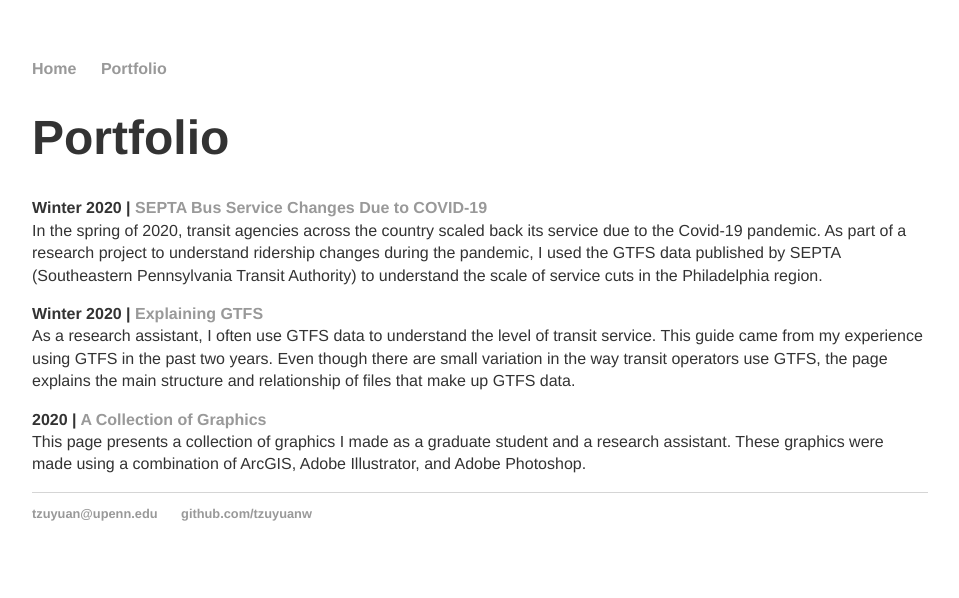
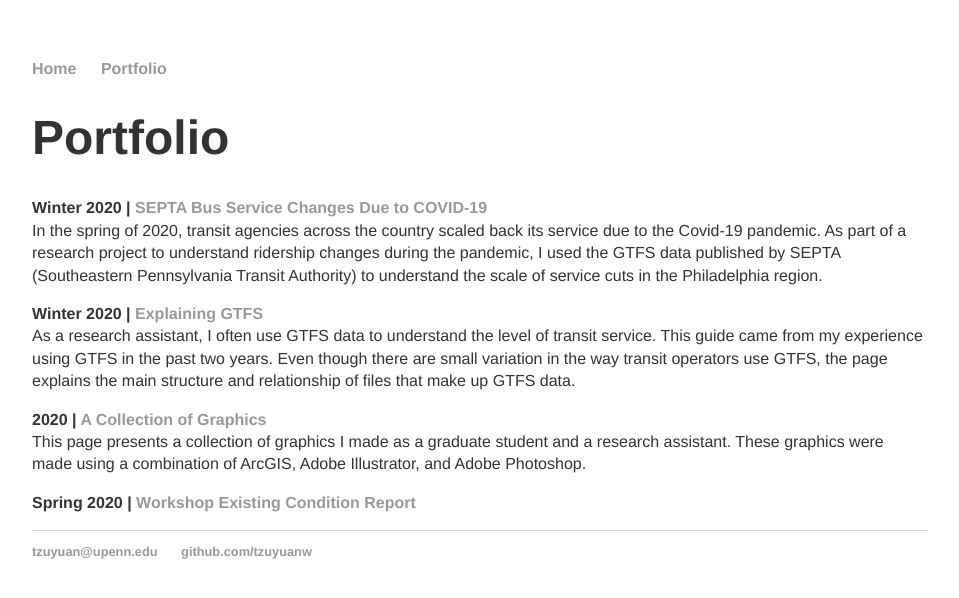
Before and after one commit to tzuyuanw/tzuyuanw.github.io, a Jekyll site: the page built from blog/index.html, in a window 1280 px wide. Shown: the top 598 px of the page, without its empty margins (160-1119 px from the left). Built offline with Jekyll 4.4.1, drawn with Linux system fonts in a browser that asks for light colours.

Commit message:
Update index.html

```diff
--- a/blog/index.html
+++ b/blog/index.html
@@ -21,4 +21,6 @@
 		These graphics were made using a combination of ArcGIS, Adobe Illustrator, and Adobe Photoshop.
 
 	</p>
+	<p><b>Spring 2020 | <a href="/blog/worksample" title="Workshop Existing Condition Report">Workshop Existing Condition Report</a></b><br/>
+	</p>
 </div>
```
